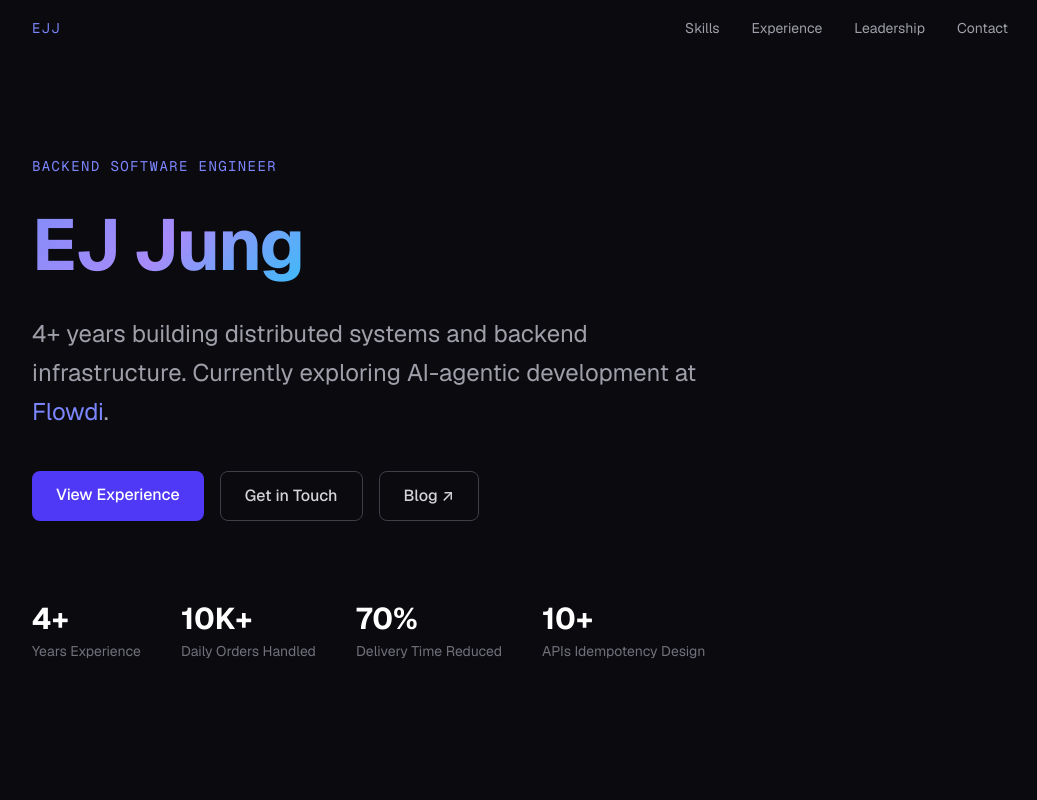
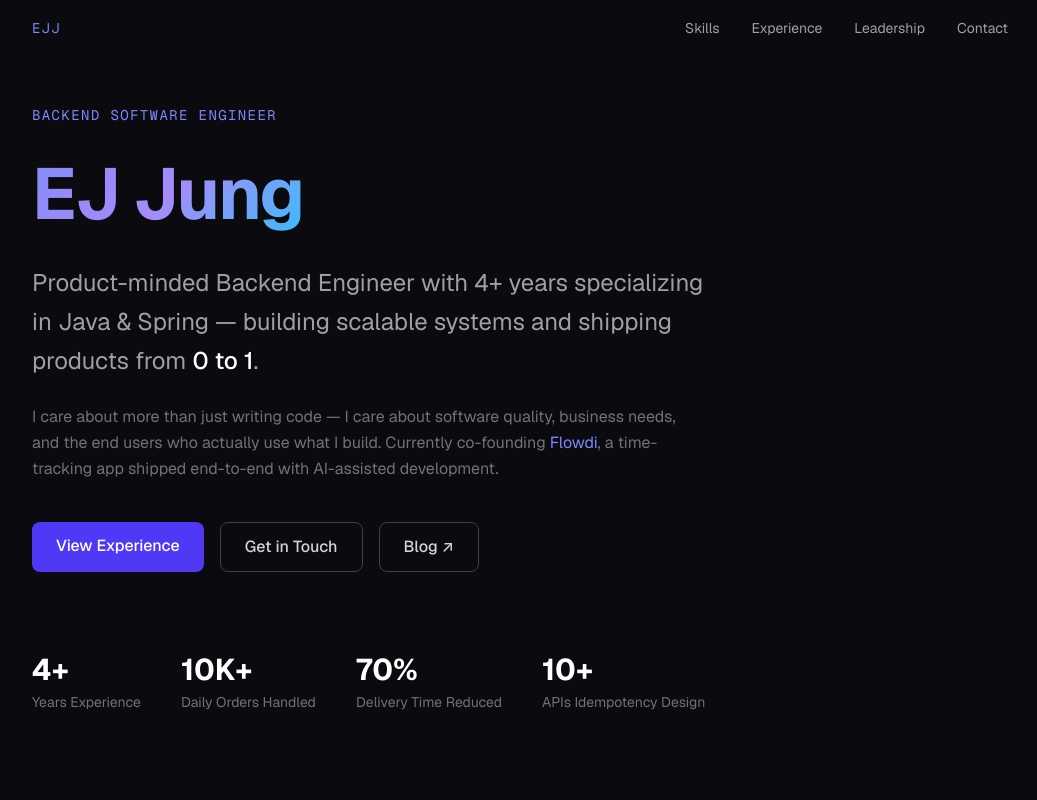
Before and after one commit to jinjungs/portfolio, a Next.js app: page / in a window 1280 px wide. Shown: the top 800 px of the page, without its empty margins (120-1157 px from the left). Built offline with nearby package versions, Linux system fonts and the light colour scheme.

Commit message:
Enhance Hero with product-minded intro from LinkedIn

```diff
--- a/components/Hero.tsx
+++ b/components/Hero.tsx
@@ -11,9 +11,15 @@ export default function Hero() {
         <span className="gradient-text">EJ Jung</span>
       </h1>
 
-      <p className="animate-fade-in-up delay-200 text-xl sm:text-2xl text-zinc-400 max-w-2xl leading-relaxed mb-10">
-        4+ years building distributed systems and backend infrastructure.
-        Currently exploring AI-agentic development at{" "}
+      <p className="animate-fade-in-up delay-200 text-xl sm:text-2xl text-zinc-400 max-w-2xl leading-relaxed mb-6">
+        Product-minded Backend Engineer with 4+ years specializing in Java & Spring —
+        building scalable systems and shipping products from{" "}
+        <span className="text-white font-medium">0 to 1</span>.
+      </p>
+
+      <p className="animate-fade-in-up delay-300 text-base text-zinc-500 max-w-2xl leading-relaxed mb-10">
+        I care about more than just writing code — I care about software quality, business needs,
+        and the end users who actually use what I build. Currently co-founding{" "}
         <a
           href="https://flowdi.app"
           target="_blank"
@@ -22,10 +28,10 @@ export default function Hero() {
         >
           Flowdi
         </a>
-        .
+        , a time-tracking app shipped end-to-end with AI-assisted development.
       </p>
 
-      <div className="animate-fade-in-up delay-300 flex flex-wrap gap-4">
+      <div className="animate-fade-in-up delay-400 flex flex-wrap gap-4">
         <a
           href="#experience"
           className="px-6 py-3 bg-indigo-600 hover:bg-indigo-500 text-white rounded-lg font-medium transition-colors duration-200"
@@ -48,7 +54,7 @@ export default function Hero() {
         </a>
       </div>
 
-      <div className="animate-fade-in-up delay-400 mt-20 flex flex-wrap gap-10">
+      <div className="animate-fade-in-up delay-500 mt-20 flex flex-wrap gap-10">
         {[
           { value: "4+", label: "Years Experience" },
           { value: "10K+", label: "Daily Orders Handled" },
```
